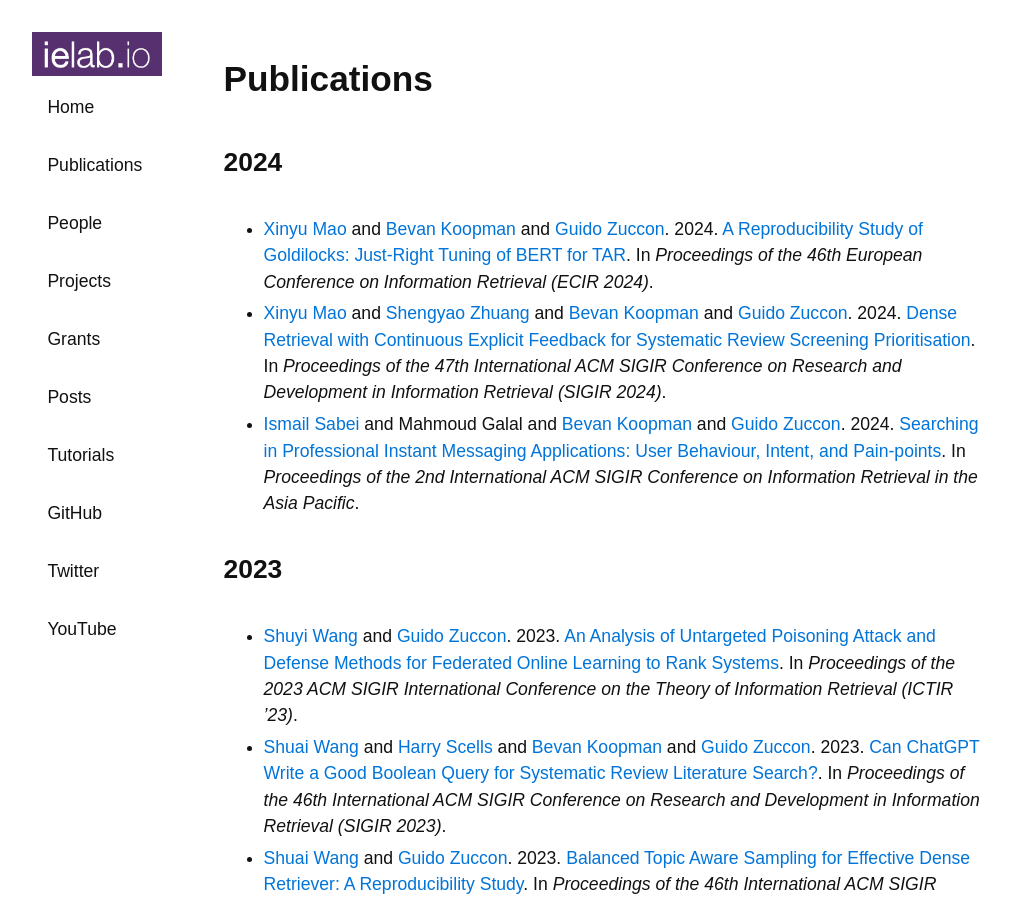
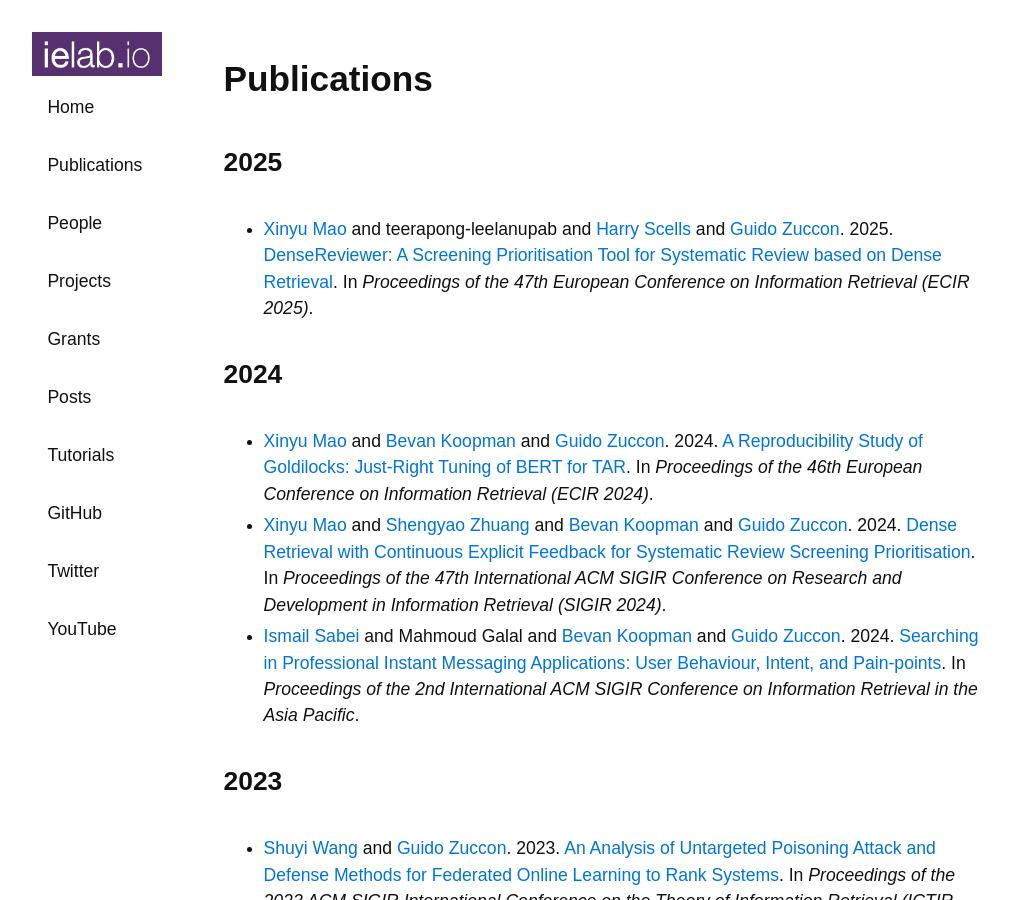
Before and after one commit to ielab/ielab.github.io, a Jekyll site: the page built from publications.md, in a window 1280 px wide and 900 px high. Shown: the whole window, without its empty margins (139-1150 px from the left). Built offline with Jekyll 4.4.1, drawn with Linux system fonts in a browser that asks for light colours; our own code applies the rules of GitHub Pages for plain Markdown files.

Commit message:
update max

```diff
--- a/_data/projects/systematic-reviews.yml
+++ b/_data/projects/systematic-reviews.yml
@@ -22,6 +22,8 @@
       - scells-2019-queryvis
       - scells-2019-reformulation
       - li-2020-sigir-autotool
+      - mao-2025-densesreviewer
+
 
   - name: Test Collections
     publications:
@@ -34,3 +36,5 @@
       - scells-2020-clf
       - scells-2017-ltrs
       - shuai-2022-reproducesdr
+      - mao-2024-goldilocks-reproduce
+      - mao-2024-densescreen
--- /dev/null
+++ b/_publications/mao-2025-denserviewer.md
@@ -0,0 +1,17 @@
+---
+authors: [xinyu-mao, teerapong-leelanupab, harry-scells, guido-zuccon]
+title: "DenseReviewer: A Screening Prioritisation Tool for Systematic Review based on Dense Retrieval"
+venue: Proceedings of the 47th European Conference on Information Retrieval (ECIR 2025)
+year: 2025
+pdf: /publications/pdfs/mao2025densesreviewer.pdf
+redirect_from: /mao2025densesreviewer
+projects: [systematic-reviews]
+---
+
+## Abstract
+
+Screening is a time-consuming and labour-intensive yet required task for medical systematic reviews, as tens of thousands of studies often need to be screened. Prioritising relevant studies to be screened allows downstream systematic review creation tasks to start earlier and save time. In previous work, we developed a dense retrieval method to prioritise relevant studies with reviewer feedback during the title and abstract screening stage.
+
+Our method outperforms previous active learning methods in both effectiveness and efficiency. In this demo, we extend this prior work by creating (1) a web-based screening tool that enables end-users to screen studies exploiting state-of-the-art methods and (2) a Python library that integrates models and feedback mechanisms and allows researchers to develop and demonstrate new active learning methods. We describe the tool's design and showcase how it can aid screening.
+
+The tool is available at https://densereviewer.ielab.io. The source code is also open sourced at https://github.com/ielab/densereviewer.
```
Also changed, not shown: 1 other file.
